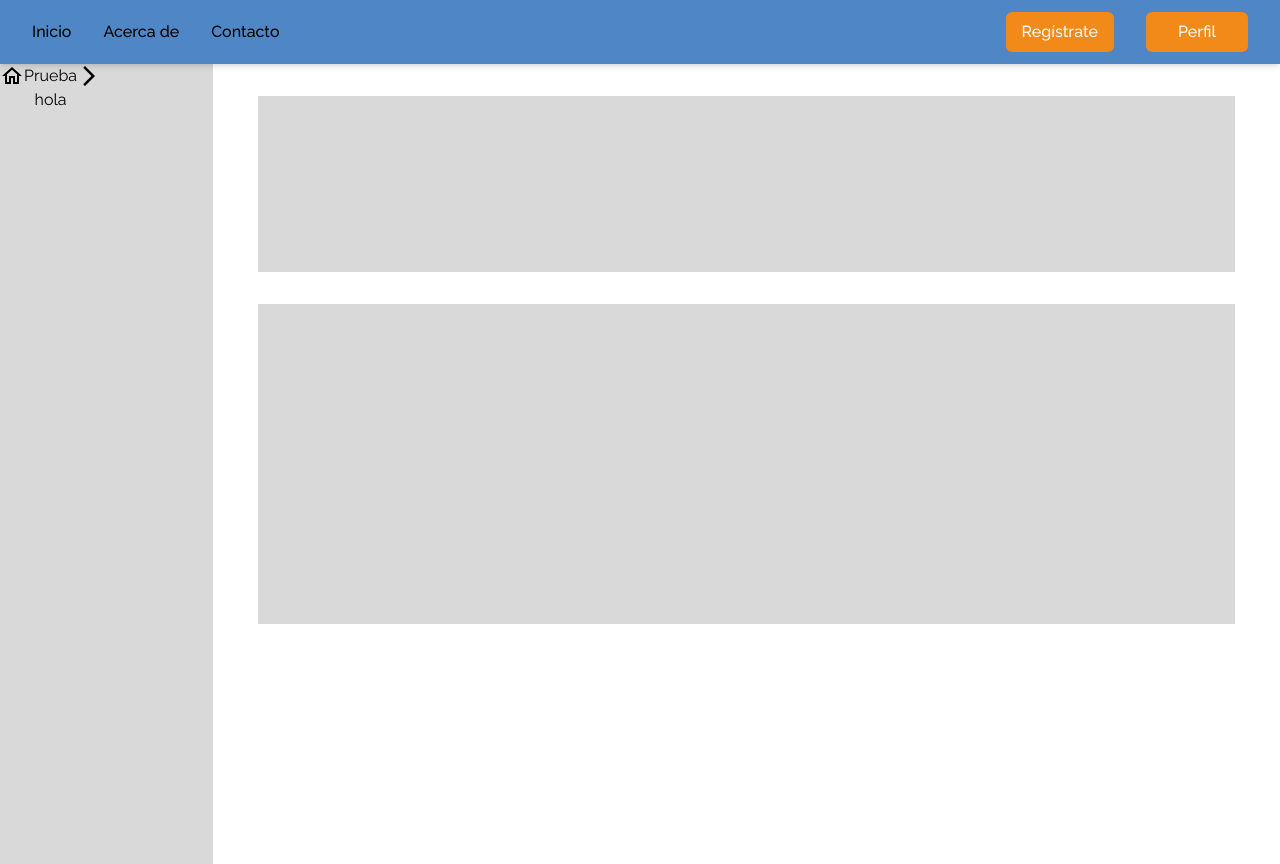
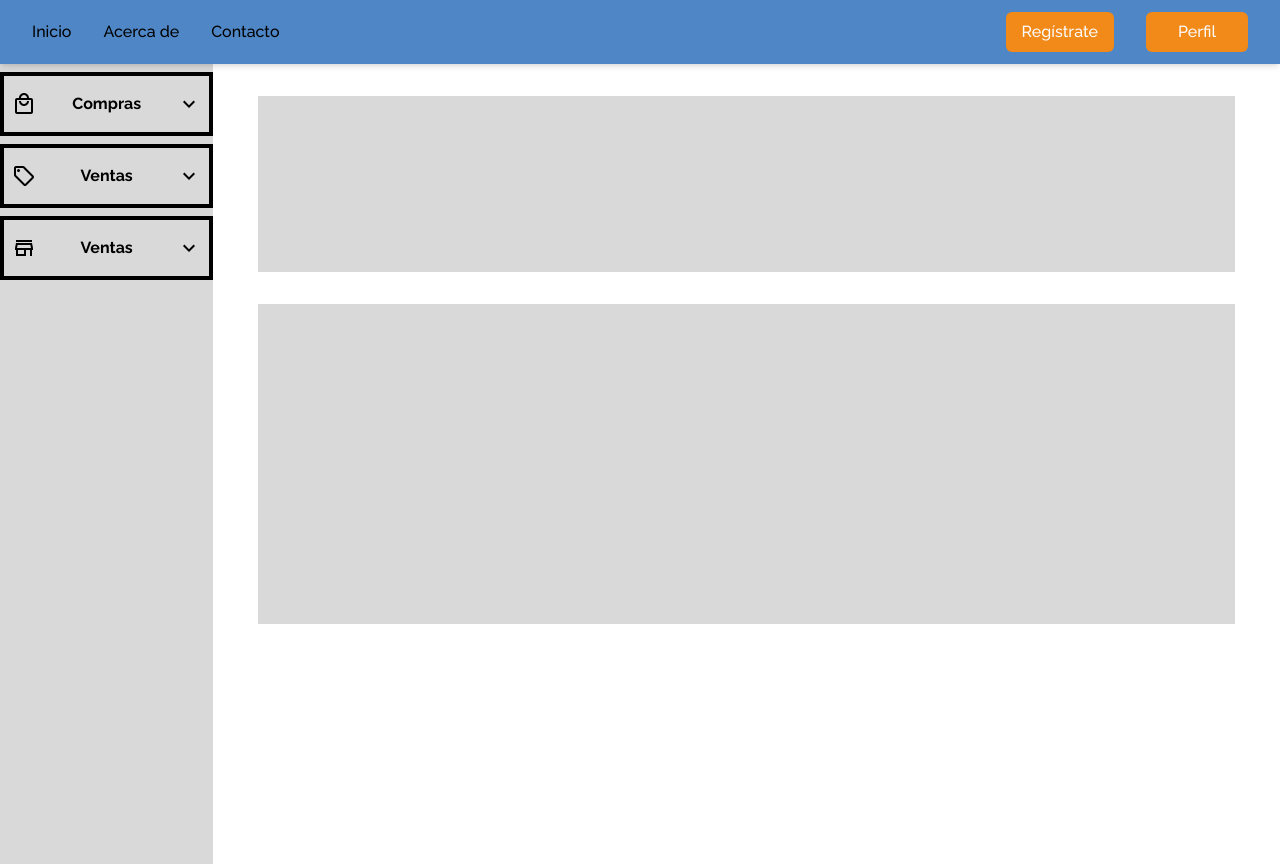
Before and after one commit to w1sec0d/ciclomart_frontend, a React (Vite) app: page /profile in a window 1280 px wide. Built offline with nearby package versions, Linux system fonts and the light colour scheme; no server answers.

Commit message:
Adds new buttons and improves Cardbotton functionality

```diff
--- a/src/components/CardButton.jsx
+++ b/src/components/CardButton.jsx
@@ -3,10 +3,11 @@ import { twMerge } from 'tailwind-merge'
 import { useNavigate } from 'react-router'
 
 //-> Icons
-import ArrowForwardIosIcon from '@mui/icons-material/ArrowForwardIos'
+import ArrowDown from '@mui/icons-material/KeyboardArrowDownOutlined'
+import ArrowRight from '@mui/icons-material/KeyboardArrowRightOutlined'
 
 const CardButton = ({
-  modal = 1,
+  icon = 1,
   type = 'button',
   className = '',
   onClick = () => {},
@@ -27,12 +28,19 @@ const CardButton = ({
   return (
     <button
       type={type}
-      className={twMerge('flex flex-row', className)}
+      className={twMerge(
+        'flex flex-row mt-2 items-center w-full h-16 border-4 border-b-black',
+        className
+      )}
       onClick={handleClick}
       {...props}
     >
       {children}
-      <ArrowForwardIosIcon />
+      {icon == 1 ? (
+        <ArrowDown className="ml-auto mr-2" />
+      ) : (
+        <ArrowRight className="ml-auto mr-2" />
+      )}
     </button>
   )
 }
--- a/src/pages/Profile.jsx
+++ b/src/pages/Profile.jsx
@@ -1,22 +1,34 @@
 import CardButton from '../components/CardButton'
 
 //-> Icons
-import HomeOutlinedIcon from '@mui/icons-material/HomeOutlined'
+import LocalMallOutlinedIcon from '@mui/icons-material/LocalMallOutlined'
+import StoreOutlinedIcon from '@mui/icons-material/StoreOutlined'
+import LocalOfferOutlinedIcon from '@mui/icons-material/LocalOfferOutlined'
 
 const Profile = () => {
   return (
     <section className="flex flex-row h-screen">
       {/* Side Bar */}
-
       <div className="bg-lgray w-1/6 h-full">
         <ul>
-          <CardButton to="/register">
-            <HomeOutlinedIcon />
-            <div className="flex flex-col">
-              <p>Prueba</p>
-              <p>hola</p>
-            </div>
-          </CardButton>
+          <li>
+            <CardButton to="/register">
+              <LocalMallOutlinedIcon className="ml-2" />
+              <b className="flex flex-col w-full">Compras</b>
+            </CardButton>
+          </li>
+          <li>
+            <CardButton to="/register">
+              <LocalOfferOutlinedIcon className="ml-2" />
+              <b className="flex flex-col w-full">Ventas</b>
+            </CardButton>
+          </li>
+          <li>
+            <CardButton to="/register">
+              <StoreOutlinedIcon className="ml-2" />
+              <b className="flex flex-col w-full">Ventas</b>
+            </CardButton>
+          </li>
         </ul>
       </div>
 
```
